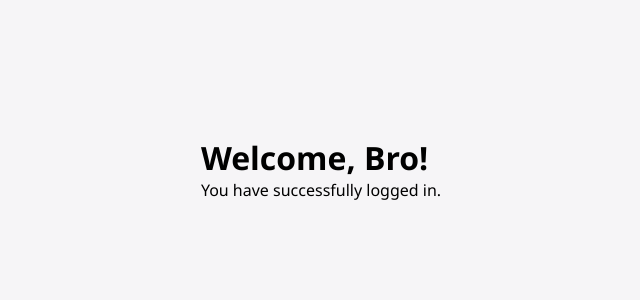
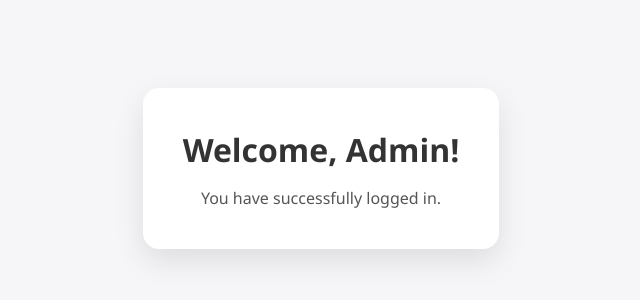
Before and after one commit to KashanAltaf/auth-app, a website: page welcome.html in a window 1280 px wide. Shown: the part 232-532 px from the top of the page, without its empty margins (319-959 px from the left). Drawn offline with Linux system fonts and the light colour scheme; sample sign-in values are in the browser's storage.

Commit message:
Design Commit

```diff
--- a/css/style.css
+++ b/css/style.css
@@ -715,3 +715,30 @@ button.ghost {
 [hidden] {
   display: none !important;
 }
+
+
+.welcome-page {
+  display: flex;
+  justify-content: center;
+  align-items: center;
+  height: 100vh;
+  background: #f6f5f7;
+}
+
+.welcome-box {
+  text-align: center;
+  background: #fff;
+  padding: 40px;
+  border-radius: 16px;
+  box-shadow: 0 12px 30px rgba(0,0,0,0.1);
+}
+
+.welcome-box h1 {
+  margin-bottom: 16px;
+  font-size: 2rem;
+  color: #333;
+}
+
+.welcome-box p {
+  color: #555;
+}
--- a/welcome.html
+++ b/welcome.html
@@ -7,9 +7,28 @@
   <link rel="stylesheet" href="css/style.css" />
 </head>
 <body class="welcome-page">
-    <div class="welcome-box">
-        <h1>Welcome, Bro!</h1>
-        <p>You have successfully logged in.</p>
-    </div>
+  <div class="welcome-box">
+    <h1>Welcome, <span id="roleText">Guest</span>!</h1>
+    <p>You have successfully logged in.</p>
+  </div>
+
+  <script>
+    // 1. Grab token (redirect if missing)
+    const token = localStorage.getItem('token');
+    if (!token) {
+      window.location.href = '/';
+      throw new Error('No auth token');
+    }
+
+    // 2. Decode payload (base64)
+    const payload = JSON.parse(
+      atob(token.split('.')[1].replace(/-/g,'+').replace(/_/g,'/'))
+    );
+
+    // 3. Extract role and set text
+    const role = payload.role || 'User';
+    document.getElementById('roleText').textContent =
+      role.charAt(0).toUpperCase() + role.slice(1);
+  </script>
 </body>
 </html>
```
